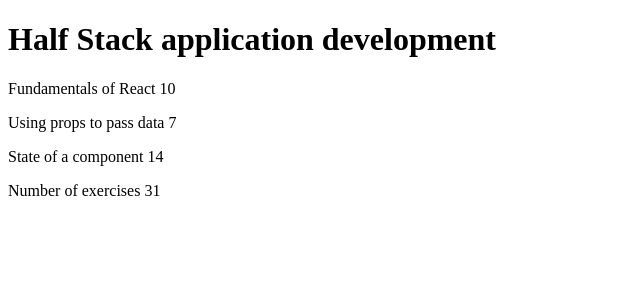
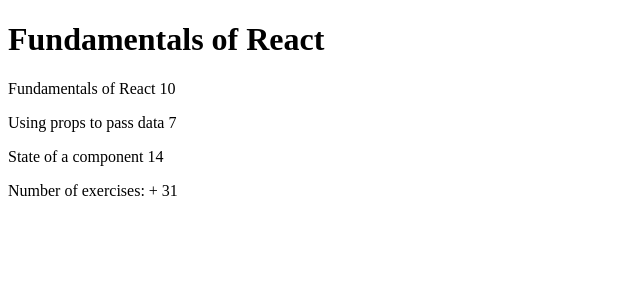
Before and after one commit to aleksi-to/fullstack-open, a React (Vite) app in the folder osa1/part1/: page / in a window 1280 px wide. Shown: the top 300 px of the page, without its empty margins (0-640 px from the left). Built offline with nearby package versions, Linux system fonts and the light colour scheme.

Commit message:
1.4 valmis

```diff
--- a/osa1/part1/src/App.jsx
+++ b/osa1/part1/src/App.jsx
@@ -2,7 +2,7 @@
   console.log(props);
   return (
     <div>
-      <h1>{props.course}</h1>
+      <h1>{props.parts[0].name}</h1>
     </div>
   );
 };
@@ -11,9 +11,9 @@
   console.log(props);
   return (
     <div>
-      <Part part={props.part1} exercises={props.exercises1} />
-      <Part part={props.part2} exercises={props.exercises2} />
-      <Part part={props.part3} exercises={props.exercises3} />
+      <Part name={props.parts[0].name} exercises={props.parts[0].exercises} />
+      <Part name={props.parts[1].name} exercises={props.parts[1].exercises} />
+      <Part name={props.parts[2].name} exercises={props.parts[2].exercises} />
     </div>
   );
 };
@@ -23,7 +23,7 @@
   return (
     <>
       <p>
-        {props.part} {props.exercises}
+        {props.name} {props.exercises}
       </p>
     </>
   );
@@ -31,11 +31,14 @@
 
 const Total = (props) => {
   console.log(props);
+  console.log("OH NO!");
   return (
     <>
       <p>
-        Number of exercises{" "}
-        {props.exercises1 + props.exercises2 + props.exercises3}
+        Number of exercises: +{" "}
+        {props.parts[0].exercises +
+          props.parts[1].exercises +
+          props.parts[2].exercises}
       </p>
     </>
   );
@@ -43,29 +46,26 @@
 
 const App = () => {
   const course = "Half Stack application development";
-  const part1 = "Fundamentals of React";
-  const exercises1 = 10;
-  const part2 = "Using props to pass data";
-  const exercises2 = 7;
-  const part3 = "State of a component";
-  const exercises3 = 14;
+  const parts = [
+    {
+      name: "Fundamentals of React",
+      exercises: 10,
+    },
+    {
+      name: "Using props to pass data",
+      exercises: 7,
+    },
+    {
+      name: "State of a component",
+      exercises: 14,
+    },
+  ];
 
   return (
     <div>
-      <Header course={course} />
-      <Content
-        part1={part1}
-        exercises1={exercises1}
-        part2={part2}
-        exercises2={exercises2}
-        part3={part3}
-        exercises3={exercises3}
-      />
-      <Total
-        exercises1={exercises1}
-        exercises2={exercises2}
-        exercises3={exercises3}
-      />
+      <Header parts={parts} />
+      <Content parts={parts} />
+      <Total parts={parts} />
     </div>
   );
 };
```
